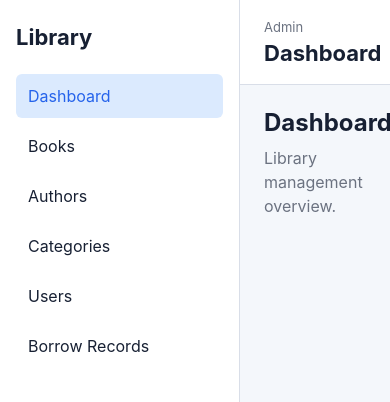
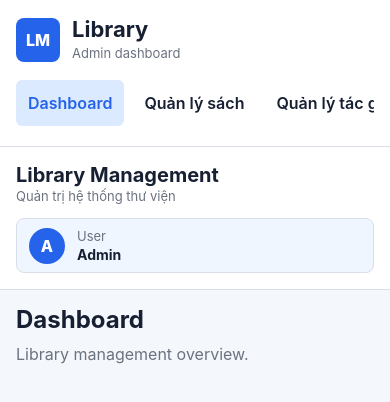
Before and after one commit to 9hdzprovip/library-management, a React (Vite) app in the folder frontend/library_management/: page / in a window 390 px wide. Shown: the top 402 px of the page. Built offline with nearby package versions, Linux system fonts and the light colour scheme.

Commit message:
Build admin layout with sidebar and header

```diff
--- a/frontend/library_management/src/components/layout/Header/Header.css
+++ b/frontend/library_management/src/components/layout/Header/Header.css
@@ -4,16 +4,69 @@
   border-bottom: 1px solid var(--color-border);
   display: flex;
   justify-content: space-between;
-  padding: 18px 24px;
+  min-height: 72px;
+  padding: 16px var(--space-6);
 }
 
-.header p {
+.header__title h2 {
+  font-size: 24px;
+  margin: 0;
+}
+
+.header__title p,
+.header__user p {
   color: var(--color-muted);
   font-size: 13px;
   margin: 0;
 }
 
-.header h2 {
-  font-size: 22px;
-  margin: 2px 0 0;
+.header__user {
+  align-items: center;
+  background: var(--color-background-light);
+  border: 1px solid var(--color-border);
+  border-radius: var(--radius-lg);
+  display: flex;
+  gap: var(--space-3);
+  padding: 8px 12px;
 }
+
+.header__avatar {
+  align-items: center;
+  background: var(--color-primary);
+  border-radius: 50%;
+  color: #fff;
+  display: flex;
+  font-weight: 800;
+  height: 36px;
+  justify-content: center;
+  width: 36px;
+}
+
+.header__user strong {
+  color: var(--color-text);
+  display: block;
+  font-size: 14px;
+  line-height: 1.2;
+}
+
+@media (max-width: 768px) {
+  .header {
+    align-items: flex-start;
+    gap: var(--space-3);
+    padding: var(--space-4);
+  }
+
+  .header__title h2 {
+    font-size: 20px;
+  }
+}
+
+@media (max-width: 520px) {
+  .header {
+    flex-direction: column;
+  }
+
+  .header__user {
+    width: 100%;
+  }
+}
--- a/frontend/library_management/src/components/layout/Header/Header.jsx
+++ b/frontend/library_management/src/components/layout/Header/Header.jsx
@@ -1,11 +1,19 @@
 import './Header.css';
 
-function Header({ title = 'Dashboard' }) {
+function Header() {
   return (
     <header className="header">
-      <div>
-        <p>Admin</p>
-        <h2>{title}</h2>
+      <div className="header__title">
+        <h2>Library Management</h2>
+        <p>Quản trị hệ thống thư viện</p>
+      </div>
+
+      <div className="header__user">
+        <span className="header__avatar">A</span>
+        <div>
+          <p>User</p>
+          <strong>Admin</strong>
+        </div>
       </div>
     </header>
   );
--- a/frontend/library_management/src/components/layout/Sidebar/Sidebar.css
+++ b/frontend/library_management/src/components/layout/Sidebar/Sidebar.css
@@ -1,30 +1,86 @@
 .sidebar {
   background: var(--color-surface);
   border-right: 1px solid var(--color-border);
+  box-shadow: var(--shadow-sm);
+  flex-shrink: 0;
   min-height: 100vh;
-  padding: 24px 16px;
-  width: 240px;
+  padding: var(--space-6) var(--space-4);
+  width: 260px;
+}
+
+.sidebar__brand {
+  align-items: center;
+  display: flex;
+  gap: var(--space-3);
+  margin-bottom: var(--space-6);
+}
+
+.sidebar__logo {
+  align-items: center;
+  background: var(--color-primary);
+  border-radius: var(--radius-lg);
+  color: #fff;
+  display: flex;
+  font-weight: 800;
+  height: 44px;
+  justify-content: center;
+  width: 44px;
 }
 
 .sidebar h1 {
   font-size: 22px;
-  margin: 0 0 24px;
+  margin: 0;
 }
 
-.sidebar nav {
-  display: grid;
-  gap: 6px;
+.sidebar p {
+  color: var(--color-muted);
+  font-size: 13px;
+  margin: 2px 0 0;
 }
 
-.sidebar a {
-  border-radius: 6px;
-  color: var(--color-text);
-  padding: 10px 12px;
-  text-decoration: none;
+.sidebar__nav {
+  display: grid;
+  gap: var(--space-2);
 }
 
-.sidebar a.active,
-.sidebar a:hover {
+.sidebar__link {
+  border-radius: var(--radius-md);
+  color: var(--color-text);
+  display: block;
+  font-weight: 600;
+  padding: 11px 12px;
+  text-decoration: none;
+  transition: background-color 0.2s ease, color 0.2s ease;
+}
+
+.sidebar__link:hover,
+.sidebar__link--active {
   background: var(--color-primary-soft);
   color: var(--color-primary);
 }
+
+@media (max-width: 768px) {
+  .sidebar {
+    border-bottom: 1px solid var(--color-border);
+    border-right: 0;
+    min-height: auto;
+    padding: var(--space-4);
+    width: 100%;
+  }
+
+  .sidebar__brand {
+    margin-bottom: var(--space-4);
+  }
+
+  .sidebar__nav {
+    display: flex;
+    gap: var(--space-2);
+    overflow-x: auto;
+    padding-bottom: var(--space-1);
+  }
+
+  .sidebar__link {
+    flex: 0 0 auto;
+    white-space: nowrap;
+  }
+}
--- a/frontend/library_management/src/components/layout/Sidebar/Sidebar.jsx
+++ b/frontend/library_management/src/components/layout/Sidebar/Sidebar.jsx
@@ -3,20 +3,32 @@ import './Sidebar.css';
 
 const navItems = [
   { label: 'Dashboard', to: '/' },
-  { label: 'Books', to: '/books' },
-  { label: 'Authors', to: '/authors' },
-  { label: 'Categories', to: '/categories' },
-  { label: 'Users', to: '/users' },
-  { label: 'Borrow Records', to: '/borrow-records' },
+  { label: 'Quản lý sách', to: '/books' },
+  { label: 'Quản lý tác giả', to: '/authors' },
+  { label: 'Quản lý danh mục', to: '/categories' },
+  { label: 'Quản lý người dùng', to: '/users' },
+  { label: 'Quản lý mượn trả', to: '/borrow-records' },
 ];
 
 function Sidebar() {
   return (
     <aside className="sidebar">
-      <h1>Library</h1>
-      <nav>
+      <div className="sidebar__brand">
+        <span className="sidebar__logo">LM</span>
+        <div>
+          <h1>Library</h1>
+          <p>Admin dashboard</p>
+        </div>
+      </div>
+
+      <nav className="sidebar__nav">
         {navItems.map((item) => (
-          <NavLink key={item.to} to={item.to}>
+          <NavLink
+            end={item.to === '/'}
+            key={item.to}
+            to={item.to}
+            className={({ isActive }) => (isActive ? 'sidebar__link sidebar__link--active' : 'sidebar__link')}
+          >
             {item.label}
           </NavLink>
         ))}
--- a/frontend/library_management/src/layouts/AdminLayout.css
+++ b/frontend/library_management/src/layouts/AdminLayout.css
@@ -5,10 +5,23 @@
 }
 
 .admin-layout__main {
+  display: flex;
   flex: 1;
+  flex-direction: column;
   min-width: 0;
 }
 
-.admin-layout main {
-  padding: 24px;
+.admin-layout__content {
+  flex: 1;
+  padding: var(--space-6);
 }
+
+@media (max-width: 768px) {
+  .admin-layout {
+    flex-direction: column;
+  }
+
+  .admin-layout__content {
+    padding: var(--space-4);
+  }
+}
--- a/frontend/library_management/src/layouts/AdminLayout.jsx
+++ b/frontend/library_management/src/layouts/AdminLayout.jsx
@@ -9,7 +9,7 @@ function AdminLayout() {
       <Sidebar />
       <div className="admin-layout__main">
         <Header />
-        <main>
+        <main className="admin-layout__content">
           <Outlet />
         </main>
       </div>
```
